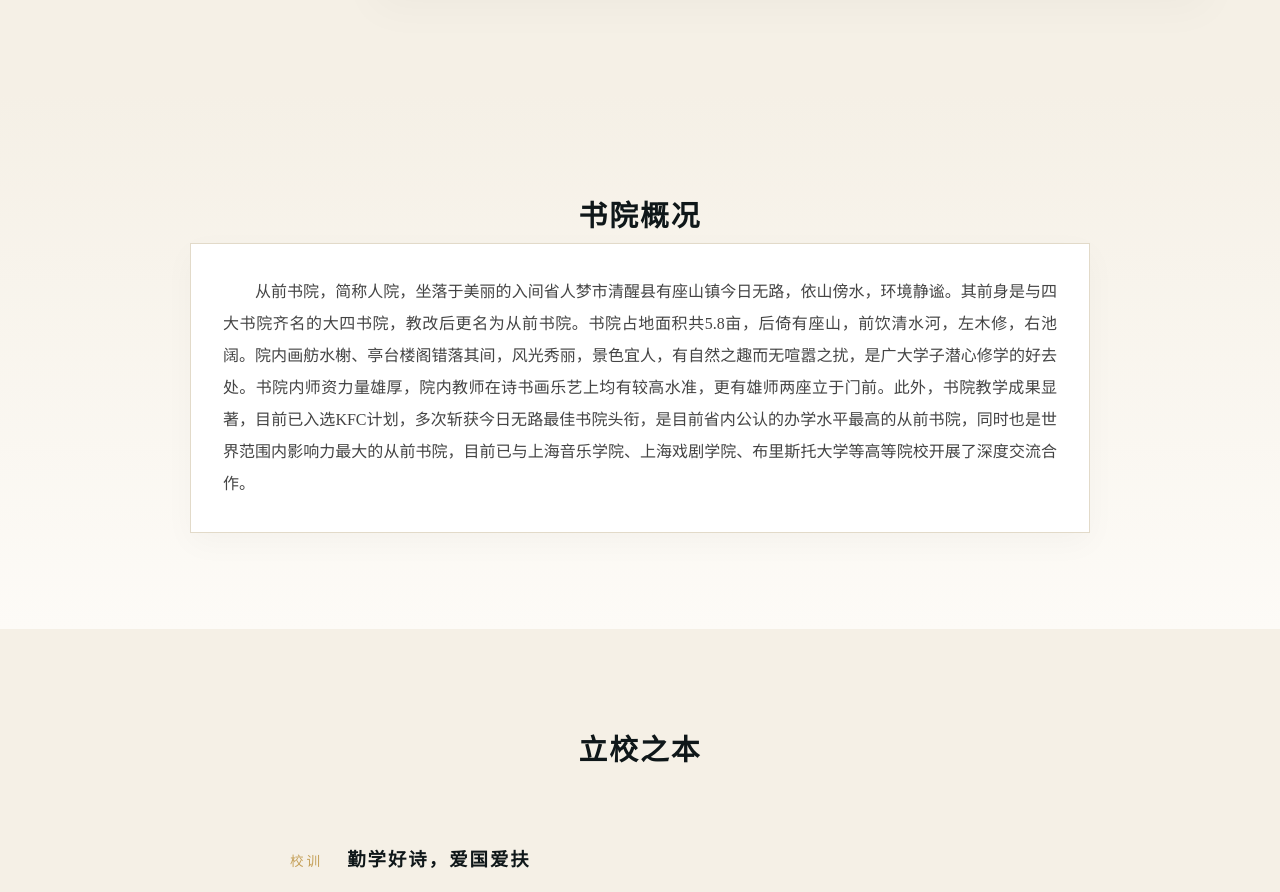
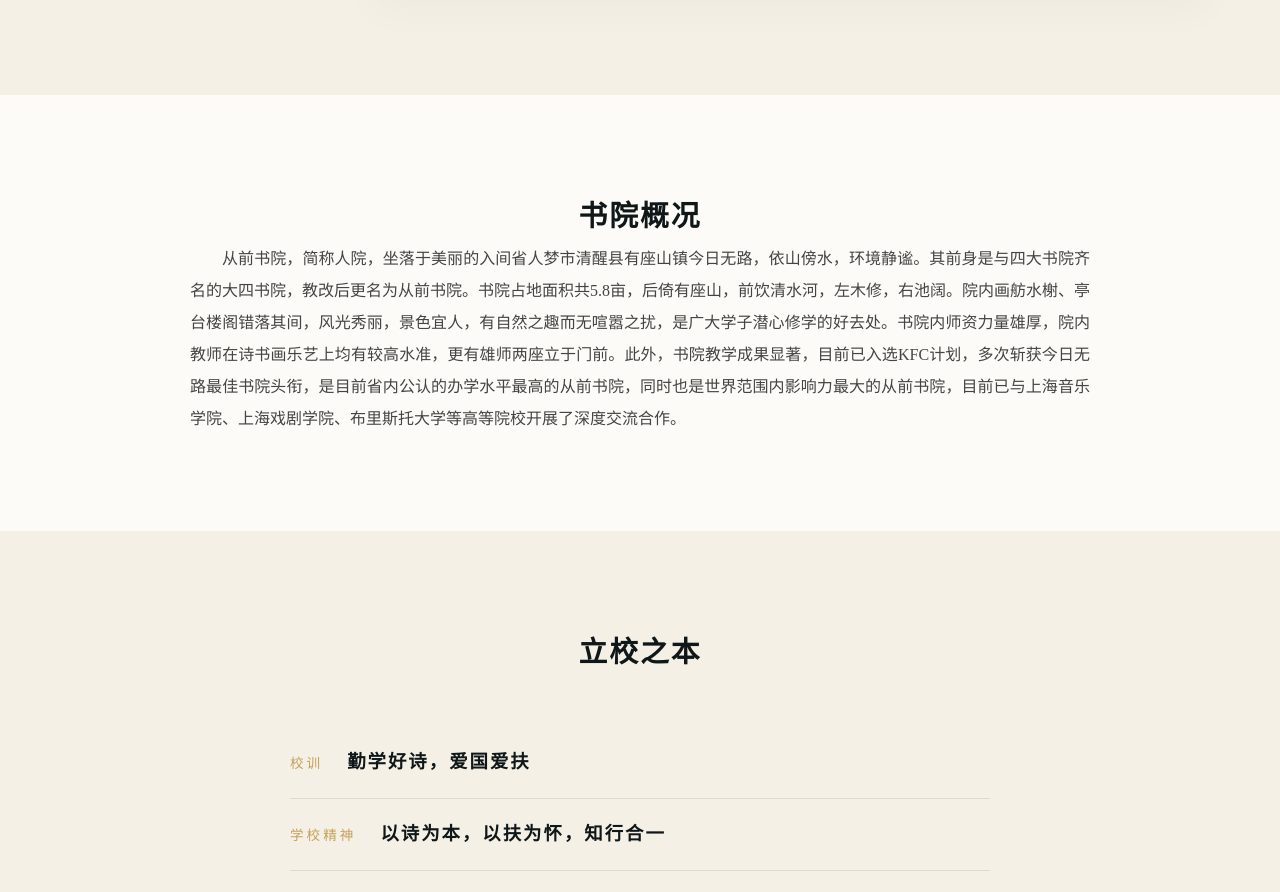
Before and after one commit to miaopan607/Once-Upon-An-Academy, a Vue app: page / in a window 1280 px wide. Shown: the part 1273-2165 px from the top of the page. Built offline with nearby package versions, Linux system fonts and the light colour scheme; the HTML template or start-up script is replaced by a standard one.

Commit message:
feat: 修改一点样式

```diff
--- a/src/views/Overview.vue
+++ b/src/views/Overview.vue
@@ -478,16 +478,12 @@ const expiredInfo = [
 .expired-date { font-size: 0.8rem; color: #888; }
 
 .campus-overview {
-  background: linear-gradient(to bottom, #f5f0e6, #fdfbf7);
+  background: #fdfbf7;
 }
 
 .overview-content {
   max-width: 900px;
   margin: 0 auto;
-  padding: 2rem;
-  background: #fff;
-  border: 1px solid #e2dac9;
-  box-shadow: 0 10px 30px rgba(0, 0, 0, 0.03);
 }
 
 .overview-text {
```
